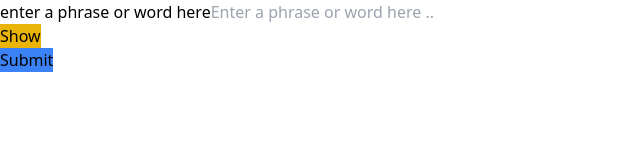
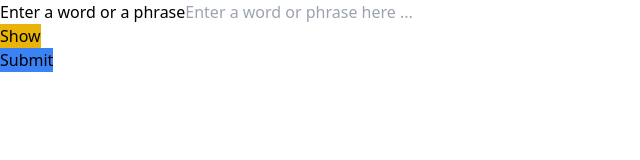
Before and after one commit to dhirajbhakta24/HangMan-React, a React (Vite) app: page / in a window 1280 px wide. Shown: the top 160 px of the page, without its empty margins (0-640 px from the left). Built offline with nearby package versions, Linux system fonts and the light colour scheme.

Commit message:
added codes

```diff
--- a/src/components/TextInput/TextInput.jsx
+++ b/src/components/TextInput/TextInput.jsx
@@ -1,17 +1,21 @@
-function TextInput({type = 'text',
-    label ,
+function TextInput({
+  type = "text",
+  label,
   placeholder = "Enter your input here",
-    onChangeHandler}){
+  onChangeHandler,
+}) {
   return (
     <label>
       <span className="text-gray-700">{label}</span>
+
       <input
-                type = {type}
+        type={type}
         className="px-4 py-2 border border-gray-500 rounded-md w-full"
         placeholder={placeholder}
         onChange={onChangeHandler}
       />
     </label>
-    )
+  );
 }
+
 export default TextInput;
--- a/src/components/TextInputForm/TextInputForm.jsx
+++ b/src/components/TextInputForm/TextInputForm.jsx
@@ -6,37 +6,40 @@
 //should handle only one task or logic other things must be implemented
 //
 
-import Button from '../Button/Button';
-import TextInput from '../TextInput/TextInput';
+import Button from "../Button/Button";
 
-function TextInputForm({inputType , handleFormSubmit , handleTextInputChange ,
-    handleShowHideClick
-}){
-    return(
+import TextInput from "../TextInput/TextInput";
+
+function TextInputForm({
+  inputType,
+  handleFormSubmit,
+  handleTextInputChange,
+  handleShowHideClick,
+}) {
+  return (
     <form onSubmit={handleFormSubmit}>
       <div>
         <TextInput
           type={inputType}
-                    label={'enter a phrase or word here'}
-                    placeholder={'Enter a phrase or word here ..'}
+          label="Enter a word or a phrase"
+          placeholder="Enter a word or phrase here ..."
           onChangeHandler={handleTextInputChange}
         />
       </div>
+
       <div>
-                <Button styleType="warning"
-                    text = {inputType === "password" ? "Show" : "Hide"}
+        <Button
+          styleType="warning"
+          text={inputType === "password" ? "Show" : "Hide"}
           onClickHandler={handleShowHideClick}
         />
       </div>
+
       <div>
-                <Button
-                    type="submit"
-                    styleType = "primary"
-                    text = "Submit"
-                />
+        <Button type="submit" styleType="primary" text="Submit" />
       </div>
-
     </form>
   );
 }
+
 export default TextInputForm;
--- a/src/components/TextInputForm/TextInputFormContainer.jsx
+++ b/src/components/TextInputForm/TextInputFormContainer.jsx
@@ -1,40 +1,43 @@
 // this is the container and its contains only logic
 import { useState } from "react";
+
 import TextInputForm from "./TextInputForm";
 
-function TextInputFormContainer(){
-    const [inputType , setInputType] = useState("password");
+function TextInputFormContainer() {
+  const [inputType, setInputType] = useState("password");
 
-    function handleFormSubmit(event){
+  function handleFormSubmit(event) {
     event.preventDefault();
-        console.log("form submitted");
+
+    console.log("Form submitted");
   }
 
-    function handleTextInputChange(event){
-        console.log("Text Input Change");
+  function handleTextInputChange(event) {
+    console.log("Text input changed");
+
     console.log(event.target.value);
   }
-    function handleShowHideClick(){
-        console.log("show/hide button clicked");
-        if(inputType === "password"){
+
+  function handleShowHideClick() {
+    console.log("Show/Hide button clicked");
+
+    if (inputType === "password") {
       setInputType("text");
-        }
-        else{
+    } else {
       setInputType("password");
     }
+
     console.log(inputType);
   }
 
-    return(
+  return (
     <TextInputForm
       inputType={inputType}
       handleFormSubmit={handleFormSubmit}
       handleTextInputChange={handleTextInputChange}
       handleShowHideClick={handleShowHideClick}
     />
+  );
+}
 
-    );
-
-
-}
 export default TextInputFormContainer;
```
Lines whose indentation alone changed are shown as unchanged.
